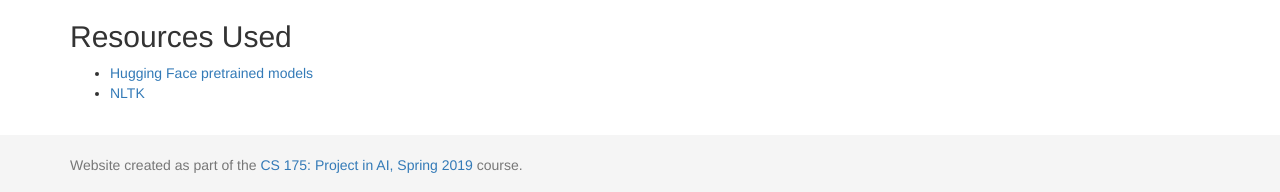
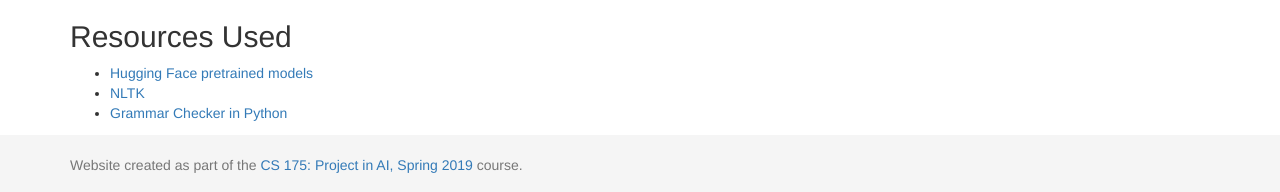
Before and after one commit to bihaox/CALM, a Jekyll site: the page built from docs/status.md, in a window 1280 px wide. Shown: the part 705-897 px from the top of the page. Built offline with Jekyll 4.4.1, drawn with Linux system fonts in a browser that asks for light colours.

Commit message:
update cited resource

```diff
--- a/docs/status.md
+++ b/docs/status.md
@@ -27,3 +27,4 @@ We plan to improve our system by both improving our generation algorithm and the
 
 * [Hugging Face pretrained models](https://huggingface.co/)
 * [NLTK](https://www.nltk.org/)
+* [Grammar Checker in Python](https://pypi.org/project/grammar-check/)
```
